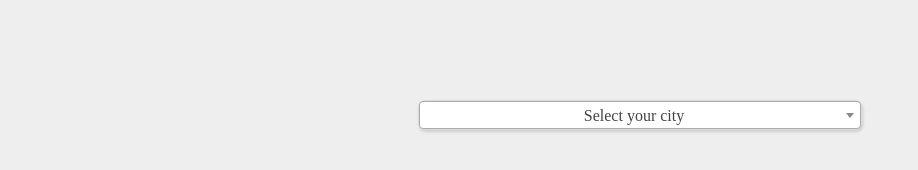
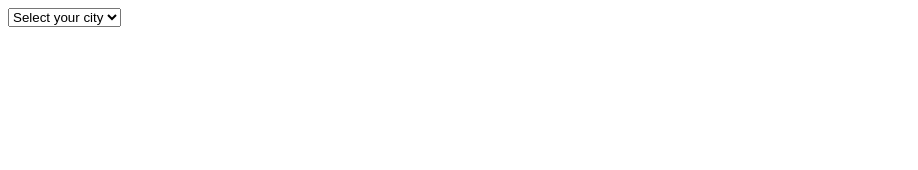
Before and after one commit to A-ghazaly/GIS-search-button, a plain HTML site: page index.html in a window 1280 px wide. Shown: the whole page, without its empty margins (0-918 px from the left). Drawn offline with nearby package versions, Linux system fonts and the light colour scheme.

Commit message:
Update index.html

```diff
--- a/index.html
+++ b/index.html
@@ -1,54 +1,5 @@
 <!DOCTYPE html>
 <html>
-<head>
-<title>HTML form with dropdown select</title>
-<script src="https://code.jquery.com/jquery-3.6.0.min.js"></script>
-<link href="https://cdn.jsdelivr.net/npm/select2@4.1.0-rc.0/dist/css/select2.min.css" rel="stylesheet" />
-<script src="https://cdn.jsdelivr.net/npm/select2@4.1.0-rc.0/dist/js/select2.min.js"></script>
-<script>
- $(function(){
-  $("#country").select2();
- });
-</script>
-<style>
-body{
-    background: #eee;
-}
-.signupdiv{
-    background: #fff;
-    border: 1px solid #ddd;
-    box-shadow: 1px 2px 3px #ccc;
-    border-radius: 7px;
-    text-align: center;
-    width: 35%;
-    display: block;
-    margin: auto;
-    margin-top: 100px;
-}
-#signupform{
-    padding: 15px;
-}
-input, select{
-    margin-bottom: 10px;
-    height: 38px;
-    border: 1px solid #ddd;
-    padding-left: 10px;
-}
-input{
-    width: 97%;
-}
-button, select{
-    width: 100%;
-}
-button{
-    height: 45px;
-    background: #188c01;
-    border: none;
-    border-radius: 5px;
-    color: #fff;
-}
-</style>
-</head>
 <body>
 <div class="signupdiv">
   <select id="country" onchange="window.location=this.options[this.selectedIndex].value">
```
